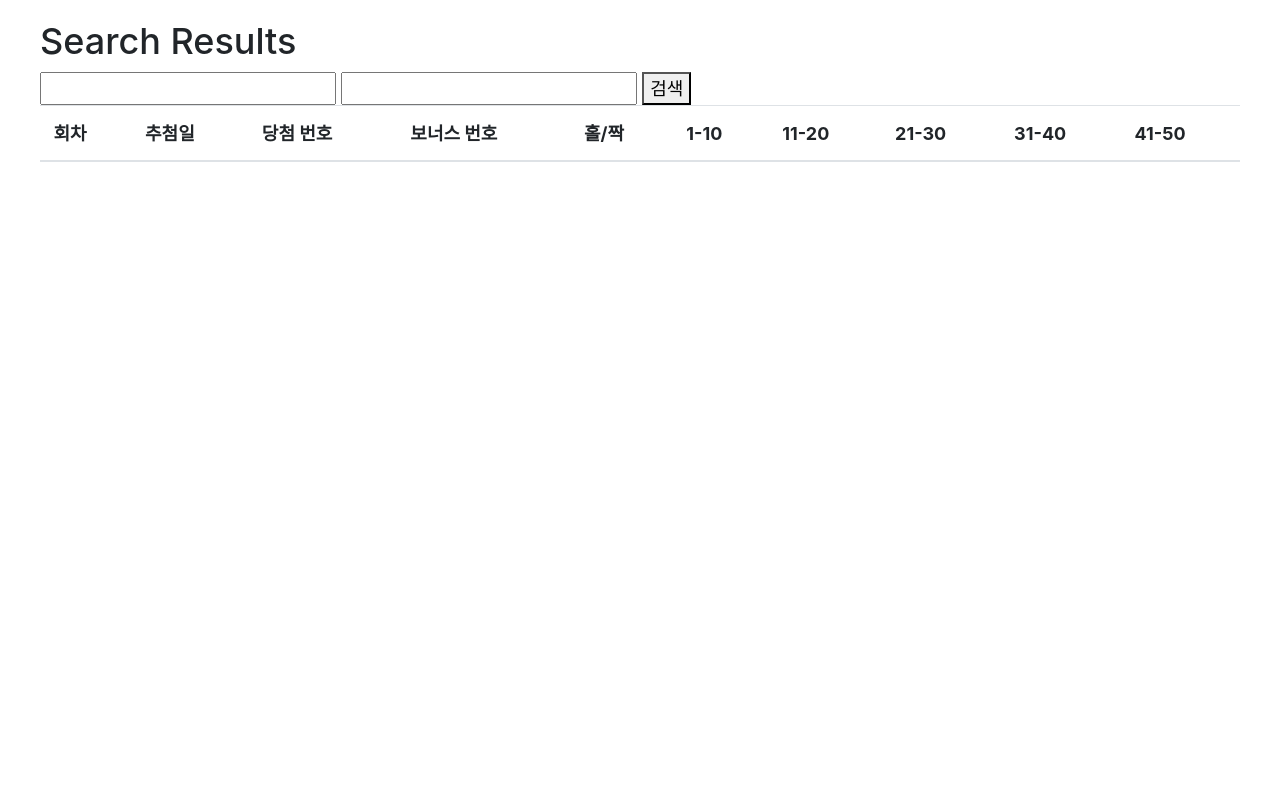
After one commit to djshin2000/lotto-analysis, a Django app: page /search-draw/ in a window 1280 px wide. The commit adds this page. Run offline with Django 3.2, Linux system fonts and the light colour scheme; lists and menus that the app fills with data are empty; parts of the project's set-up code (start-up, migrations or seed data) failed here and were passed over; some libraries are stand-ins or nearby versions.

Commit message:
search-result 페이지 작업 일부 완성

```diff
--- a/app/config/settings.py
+++ b/app/config/settings.py
@@ -21,6 +21,11 @@ ROOT_DIR = os.path.dirname(BASE_DIR)
 
 # templates 폴더 경로 설정
 TEMPLATES_DIRS = os.path.join(BASE_DIR, 'templates')
+
+STATIC_DIR = os.path.join(BASE_DIR, 'static')
+STATICFILES_DIRS = [
+    STATIC_DIR,
+]
 
 # /.secrets
 SECRET_DIR = os.path.join(ROOT_DIR, '.secrets')
--- a/app/lotto/urls.py
+++ b/app/lotto/urls.py
@@ -6,4 +6,5 @@ app_name = 'lotto'
 urlpatterns = [
     path('', views.lotto_analysis_home, name='lotto-home'),
     path('number-frequencies/', views.get_number_frequency, name='number-frequency'),
+    path('search-draw/', views.search_results_number_draw, name='search-draw'),
 ]
--- a/app/lotto/views.py
+++ b/app/lotto/views.py
@@ -50,6 +50,61 @@ def get_number_frequency(request):
     return render(request, 'number-frequency.html', context)
 
 
+def search_results_number_draw(request):
+    if request.method == 'POST':
+        draw_from = request.POST['draw_from']
+        draw_to = request.POST['draw_to']
+
+        date = 0
+        result_list = []
+        for draw_index in range(int(draw_from), int(draw_to) + 1):
+            lotto_numbers = LottoNumber.objects.filter(draw=draw_index, is_bonus_number=False)
+            winning_num = []
+            odd_even = []
+            group_1_10 = 0
+            group_11_20 = 0
+            group_21_30 = 0
+            group_31_40 = 0
+            group_41_50 = 0
+            for lotto_num in lotto_numbers:
+                winning_num.append(str(lotto_num.winning_number))
+                date = lotto_num.date
+                odd_even.append(lotto_num.odd_even)
+                if lotto_num.group == '1~10':
+                    group_1_10 += 1
+                elif lotto_num.group == '11~20':
+                    group_11_20 += 1
+                elif lotto_num.group == '21~30':
+                    group_21_30 += 1
+                elif lotto_num.group == '31~40':
+                    group_31_40 += 1
+                elif lotto_num.group == '41~50':
+                    group_41_50 += 1
+            # print(','.join(winning_num))
+            odd_cnt = odd_even.count('odd')
+            even_cnt = odd_even.count('even')
+            bonus_numbers = LottoNumber.objects.filter(draw=draw_index, is_bonus_number=True)
+            # print(bonus_numbers[0].winning_number)
+            data = {
+                'draw': draw_index,
+                'date': date,
+                'winning_num': ','.join(winning_num),
+                'bonus_num': bonus_numbers[0].winning_number,
+                'odd_even': f'홀수:{odd_cnt} / 짝수:{even_cnt}',
+                'group_1_10': group_1_10,
+                'group_11_20': group_11_20,
+                'group_21_30': group_21_30,
+                'group_31_40': group_31_40,
+                'group_41_50': group_41_50,
+            }
+            result_list.append(data)
+        context = {
+            'result_list': result_list,
+        }
+        return render(request, 'search-results-draw.html', context)
+    return render(request, 'search-results-draw.html')
+
+
 def lotto_number_list(request):
     lotto_num_list = LottoNumber.objects.all()
     context = {
--- /dev/null
+++ b/app/static/css/base.css
@@ -0,0 +1,7 @@
+html, body {
+  margin: 0;
+  padding: 10px 20px 10px 20px;
+  font-size: 18px;
+  background-color: #fff;
+  height: 100%;
+}
--- /dev/null
+++ b/app/templates/search-results-draw.html
@@ -0,0 +1,44 @@
+{% extends 'base.html' %}
+
+{% block content %}
+<h2>Search Results</h2>
+<form action="" method="post">
+  {% csrf_token %}
+  <input type="text" name="draw_from">
+  <input type="text" name="draw_to">
+  <button type="submit">검색</button>
+</form>
+
+<table class="table table-striped table-hover">
+  <thead>
+    <tr>
+      <th scope="col">회차</th>
+      <th scope="col">추첨일</th>
+      <th scope="col">당첨 번호</th>
+      <th scope="col">보너스 번호</th>
+      <th scope="col">홀/짝</th>
+      <th scope="col">1-10</th>
+      <th scope="col">11-20</th>
+      <th scope="col">21-30</th>
+      <th scope="col">31-40</th>
+      <th scope="col">41-50</th>
+    </tr>
+  </thead>
+  <tbody>
+    {% for result in result_list%}
+    <tr>
+      <th scope="row">{{ result.draw }}</th>
+      <td>{{ result.date }}</td>
+      <td>{{ result.winning_num }}</td>
+      <td>{{ result.bonus_num }}</td>
+      <td>{{ result.odd_even }}</td>
+      <td>{{ result.group_1_10 }}</td>
+      <td>{{ result.group_11_20 }}</td>
+      <td>{{ result.group_21_30 }}</td>
+      <td>{{ result.group_31_40 }}</td>
+      <td>{{ result.group_41_50 }}</td>
+    </tr>
+    {% endfor %}
+  </tbody>
+</table>
+{% endblock %}
```
Also changed, not shown: app/templates/index.html (+17 -7 lines), app/templates/number-frequency.html (+4 -4 lines).
